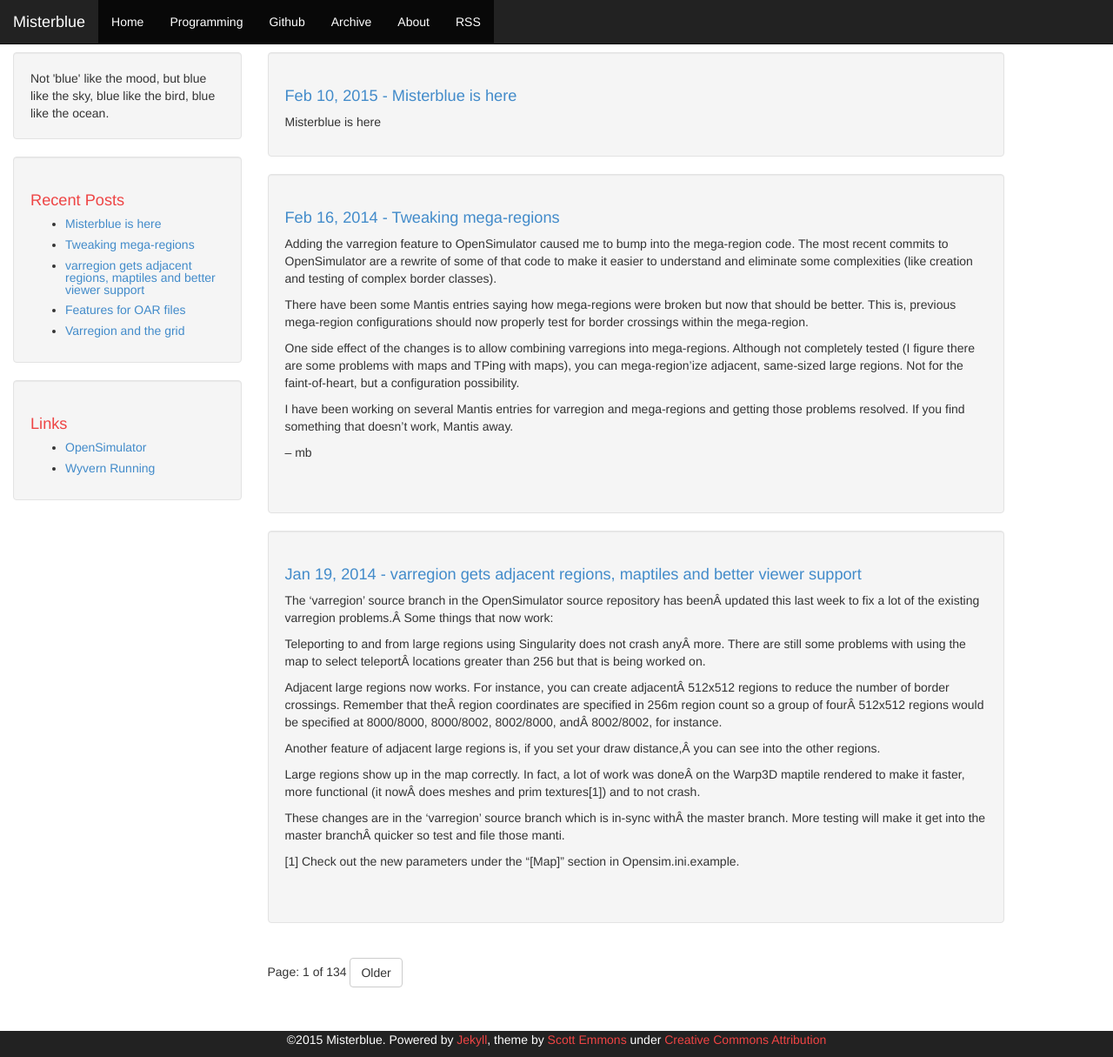
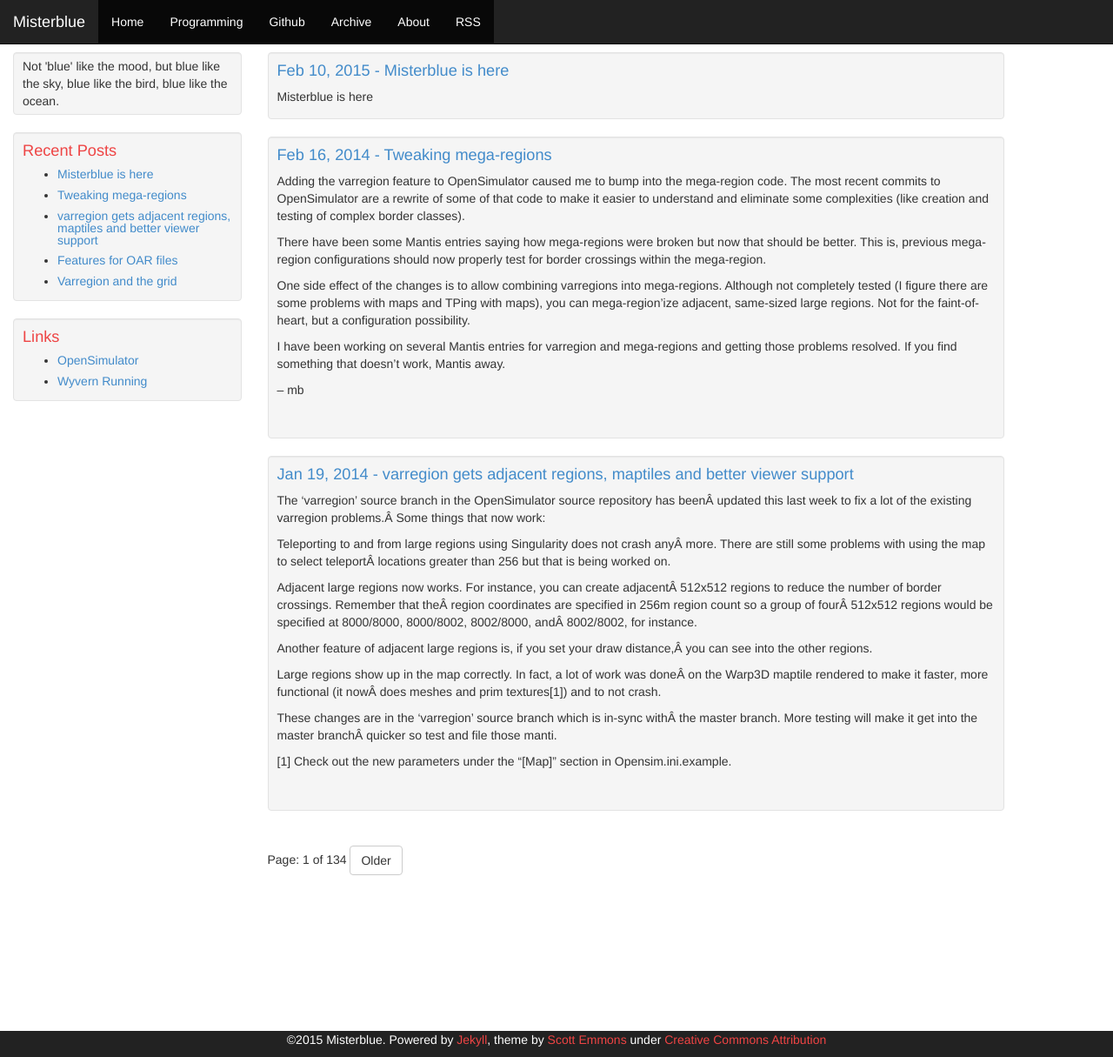
Before and after one commit to Misterblue/misterblue.github.io, a Jekyll site: the page built from index.html, in a window 1280 px wide and 1215 px high. Shown: the whole window at 87% size. Built offline with Jekyll 4.4.1, drawn with Linux system fonts in a browser that asks for light colours; Markdown is read by kramdown in place of the engine named in the settings; the list of posts is cut into pages by our own code.

Commit message:
Tweak theme to reduce the padding of the boxes -- I hate wasted white space.

```diff
--- a/css/theme.css
+++ b/css/theme.css
@@ -13,6 +13,10 @@ body {
 
 .footer a {
     color: #ee4444;
+}
+
+.well {
+    padding: 5px 10px 5px 10px;
 }
 
 .sidebar h1 {
@@ -40,6 +44,7 @@ body {
 .well h1 {
     color: #ee4444;
     font-size: 1.3em;
+    margin-top: 5px;
 }
 
 .author {
```
